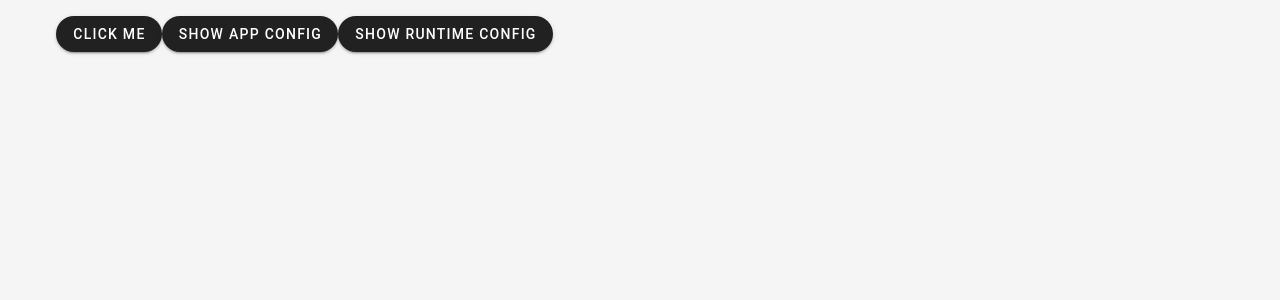
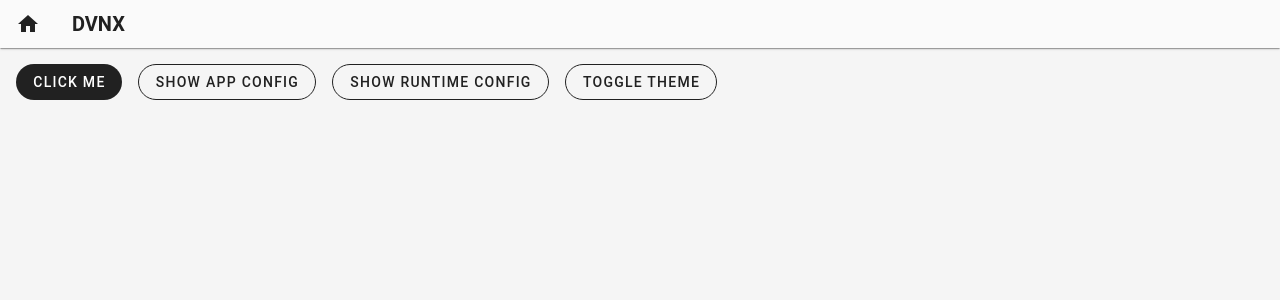
Before and after one commit to dvonix/dvnx, a Nuxt app: page / in a window 1280 px wide. Shown: the top 300 px of the page. Built offline with nearby package versions, Linux system fonts and the light colour scheme.

Commit message:
add page

```diff
--- /dev/null
+++ b/layouts/default.vue
@@ -0,0 +1,21 @@
+<template>
+  <v-app>
+    <v-app-bar density="compact" elevation="1">
+      <v-app-bar-nav-icon icon="mdi-home" color="primary"/>
+      <v-app-bar-title>
+        <p class="font-weight-bold text-primary">DVNX</p>
+      </v-app-bar-title>
+    </v-app-bar>
+    <v-main class="ma-4">
+      <slot />
+    </v-main>
+  </v-app>
+</template>
+
+<script setup lang="ts">
+
+</script>
+
+<style scoped>
+
+</style>
--- a/pages/index.vue
+++ b/pages/index.vue
@@ -1,16 +1,22 @@
 <template>
-  <v-app>
-    <v-container>
-      <v-btn @click="showAlert('Hello World')">Click Me</v-btn>
-      <v-btn @click="showAppConfig()">Show App Config</v-btn>
-      <v-btn @click="showRuntimeConfig()">Show Runtime Config</v-btn>
-    </v-container>
-  </v-app>
+  <div>
+    <v-btn @click="showAlert('Hello World')" class="mr-4" variant="flat">Click Me</v-btn>
+    <v-btn @click="showAppConfig()" class="mr-4" variant="outlined">Show App Config</v-btn>
+    <v-btn @click="showRuntimeConfig()" class="mr-4" variant="outlined">Show Runtime Config</v-btn>
+    <v-btn @click="toggleTheme" variant="outlined">toggle theme</v-btn>
+  </div>
 </template>
 
 <script setup lang="ts">
+import { useTheme } from 'vuetify'
+
 const appConfig = useAppConfig()
 const runtimeConfig = useRuntimeConfig()
+const theme = useTheme()
+
+function toggleTheme () {
+  theme.global.name.value = theme.global.current.value.dark ? 'light' : 'dark'
+}
 
 function showAlert(message : string) {
   window.alert(message)
```
